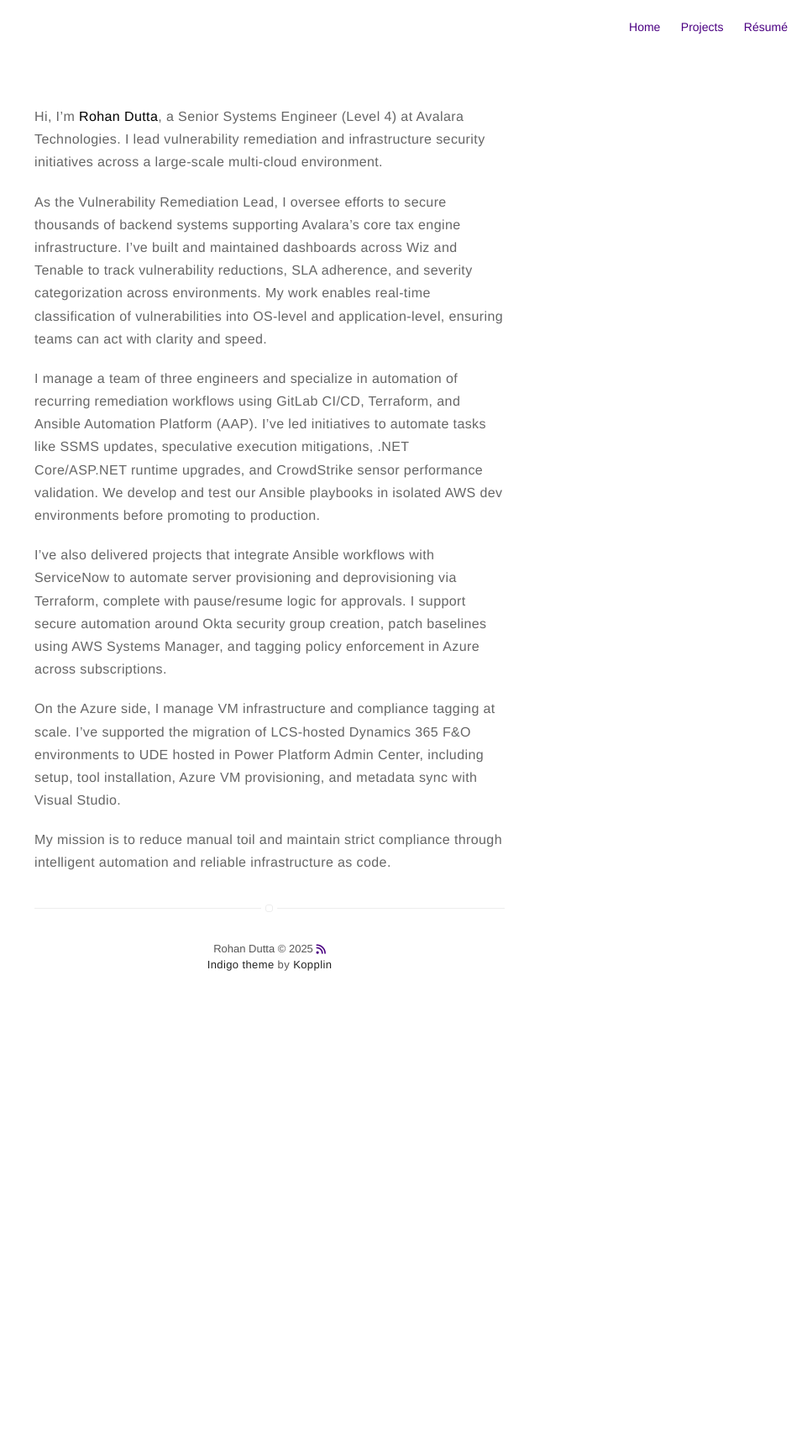
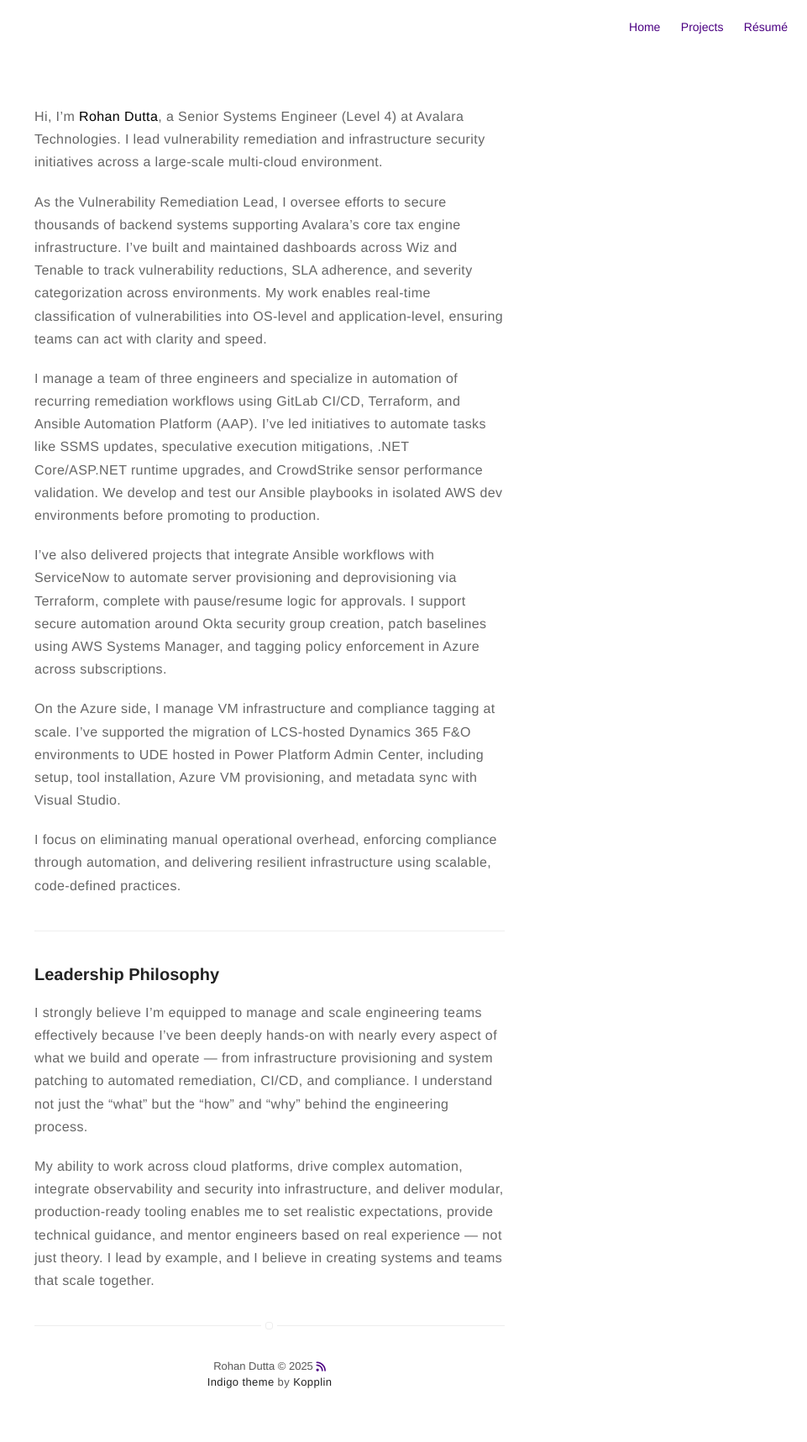
Before and after one commit to Ronx97/ronx97.github.io, a Jekyll site: the page built from about.md, in a window 1280 px wide. Shown: the whole page at 84% size, without its empty margins (319-1280 px from the left). Built offline with Jekyll 4.4.1, drawn with Linux system fonts in a browser that asks for light colours; nearby versions of some CDN libraries; before the commit the page ends 1220 px from its top, so only the background shows below that.

Commit message:
Final About and Projects with leadership and technical depth

```diff
--- a/about.md
+++ b/about.md
@@ -13,4 +13,12 @@
 
 On the Azure side, I manage VM infrastructure and compliance tagging at scale. I’ve supported the migration of LCS-hosted Dynamics 365 F&O environments to UDE hosted in Power Platform Admin Center, including setup, tool installation, Azure VM provisioning, and metadata sync with Visual Studio.
 
-My mission is to reduce manual toil and maintain strict compliance through intelligent automation and reliable infrastructure as code.
+I focus on eliminating manual operational overhead, enforcing compliance through automation, and delivering resilient infrastructure using scalable, code-defined practices.
+
+---
+
+### Leadership Philosophy
+
+I strongly believe I’m equipped to manage and scale engineering teams effectively because I’ve been deeply hands-on with nearly every aspect of what we build and operate — from infrastructure provisioning and system patching to automated remediation, CI/CD, and compliance. I understand not just the "what" but the "how" and "why" behind the engineering process.
+
+My ability to work across cloud platforms, drive complex automation, integrate observability and security into infrastructure, and deliver modular, production-ready tooling enables me to set realistic expectations, provide technical guidance, and mentor engineers based on real experience — not just theory. I lead by example, and I believe in creating systems and teams that scale together.
```
